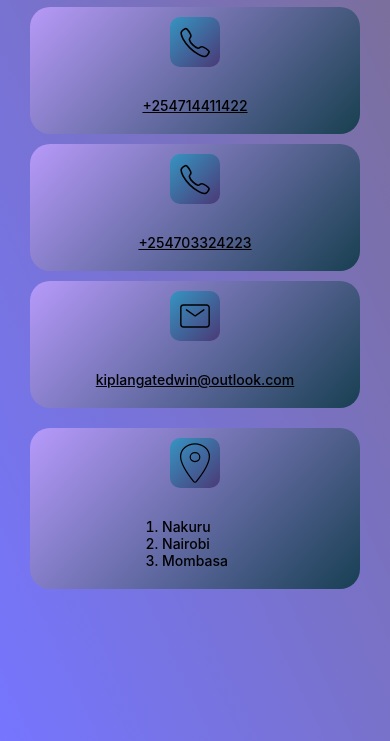
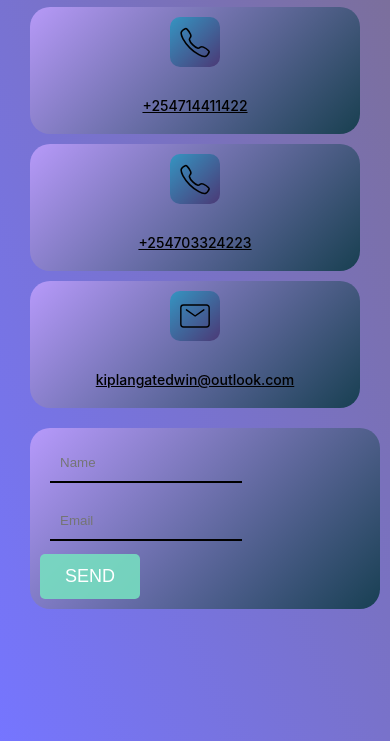
Before and after one commit to vybekid1/int-prog-assignment, a plain HTML site: page contacts.html in a window 390 px wide. Shown: the part 173-914 px from the top of the page. Drawn offline with Linux system fonts and the light colour scheme.

Commit message:
update(contact forms)

```diff
--- a/assets/css/main.css
+++ b/assets/css/main.css
@@ -246,6 +246,52 @@ a.active{
     justify-content: center;
 
 }
+.loc{
+    width: 50%;
+    display: flex;
+    justify-content: center;
+}
+
+.loc .form{
+    width: 100%;
+    display: flex;
+    padding: 20px;
+    justify-content: space-between;
+    margin: auto;
+}
+
+.loc .form p{
+    width: 350px;
+    height: 50px;
+    padding: 5px;
+    margin-bottom: 8px;
+}
+
+.loc .form p input{
+    width: 100%;
+    height: 100%;
+    background: none;
+    outline: none;
+    border: none;
+    color: #000;
+    padding-left: 10px;
+    margin-left: 5px;
+    border-bottom: 2px solid #000;
+    margin-bottom: 5px;
+}
+
+button{
+    width: 100px;
+    height: 45px;
+    background:rgba(118, 224, 192, 0.881);
+    color: #ffffff;
+    text-transform: uppercase;
+    font-size: 18px;
+    border: none;
+    border-radius: 5px;
+}
+
+
 .call .one{
     display: flex;
     align-items: center;
@@ -486,7 +532,49 @@ a.active{
     .pro-page .name-price a{
         width: 250px;
     }
+    .loc{
+        width: 100%;
+        display: flex;
+        justify-content: center;
+    }
+    .loc .form{
+        width: 100%;
+        display: flex;
+        padding: 10px;
+        justify-content: space-between;
+        margin: auto;
+    }
 
+    .loc .form p{
+        width: 100%;
+        height: 50px;
+        padding: 5px;
+        margin-bottom: 8px;
+    }
+
+    .loc .form p input{
+        width: 100%;
+        height: 100%;
+        background: none;
+        outline: none;
+        border: none;
+        color: #000;
+        padding-left: 10px;
+        margin-left: 5px;
+        border-bottom: 2px solid #000;
+        margin-bottom: 5px;
+    }
+
+    button{
+        width: 100px;
+        height: 45px;
+        background:rgba(118, 224, 192, 0.881);
+        color: #ffffff;
+        text-transform: uppercase;
+        font-size: 18px;
+        border: none;
+        border-radius: 5px;
+    }
 
 
 }
--- a/contacts.html
+++ b/contacts.html
@@ -96,21 +96,13 @@
                     </div>
             </div>
             <div class="loc">
-                <div class="icon">
-                    <svg width="122" height="162" viewBox="0 0 122 162" fill="none" xmlns="http://www.w3.org/2000/svg">
-                        <path d="M61 3C28.7031 3 2.5 26.0212 2.5 54.375C2.5 87 41.5 138.701 55.8203 156.559C56.4147 157.313 57.1938 157.926 58.094 158.349C58.9942 158.772 59.9899 158.992 61 158.992C62.0101 158.992 63.0058 158.772 63.906 158.349C64.8062 157.926 65.5853 157.313 66.1797 156.559C80.5 138.709 119.5 87.0262 119.5 54.375C119.5 26.0212 93.2969 3 61 3Z" stroke="black" stroke-width="5" stroke-linecap="round" stroke-linejoin="round"/>
-                        <path d="M61 75C71.7696 75 80.5 66.9411 80.5 57C80.5 47.0589 71.7696 39 61 39C50.2304 39 41.5 47.0589 41.5 57C41.5 66.9411 50.2304 75 61 75Z" stroke="black" stroke-width="5" stroke-linecap="round" stroke-linejoin="round"/>
-                        </svg>
-
+                <div class="form">
+                    <form action="post">
+                        <p> <input type="text" name="name" id="name" placeholder="Name"> </p>
+                        <p> <input type="email" name="email" id="email" placeholder="Email"> </p>
+                        <button type="submit">Send</button>
+                    </form>
                 </div>
-                <div class="text">
-                    <ol>
-                        <li>Nakuru</li>
-                        <li>Nairobi</li>
-                        <li>Mombasa</li>
-                    </ol>
-                </div>
-            </div>
         </div>
     </div>
 
```
Also changed, not shown: index.html (+1 -1 lines).
